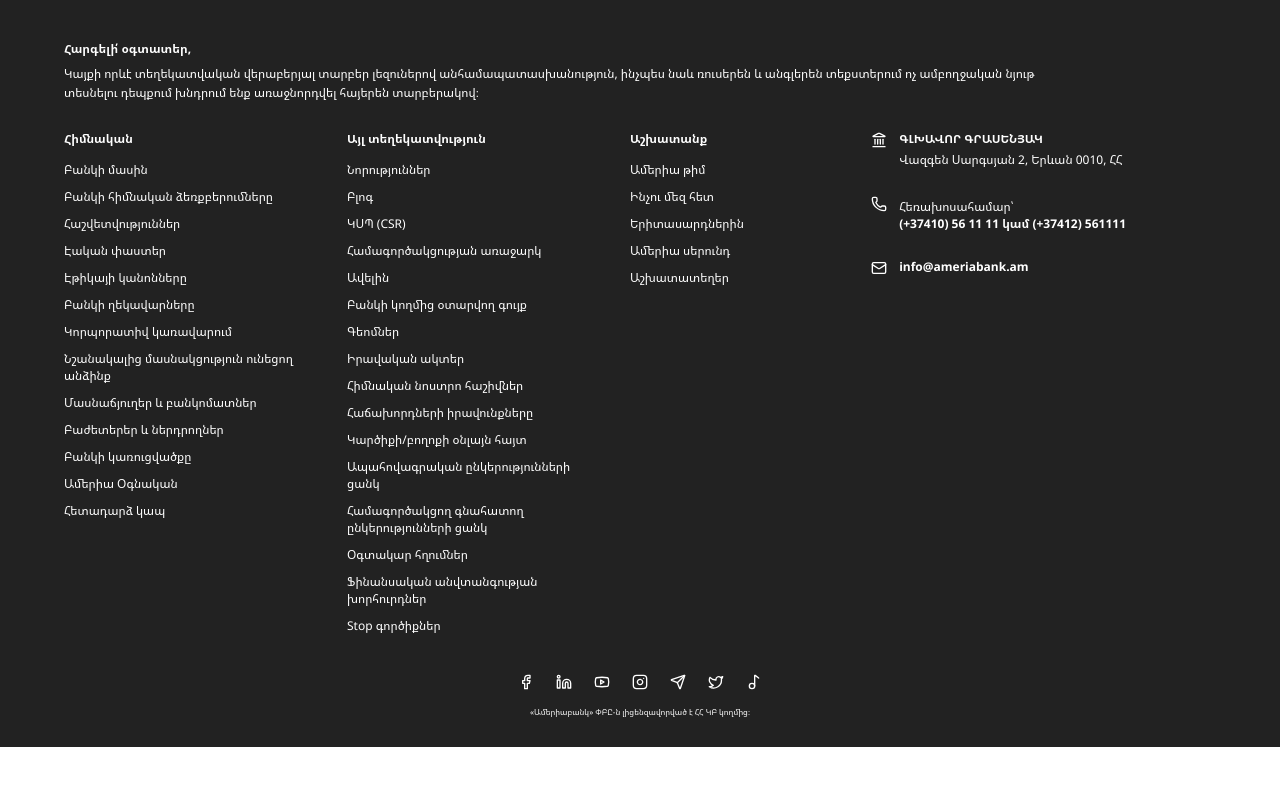
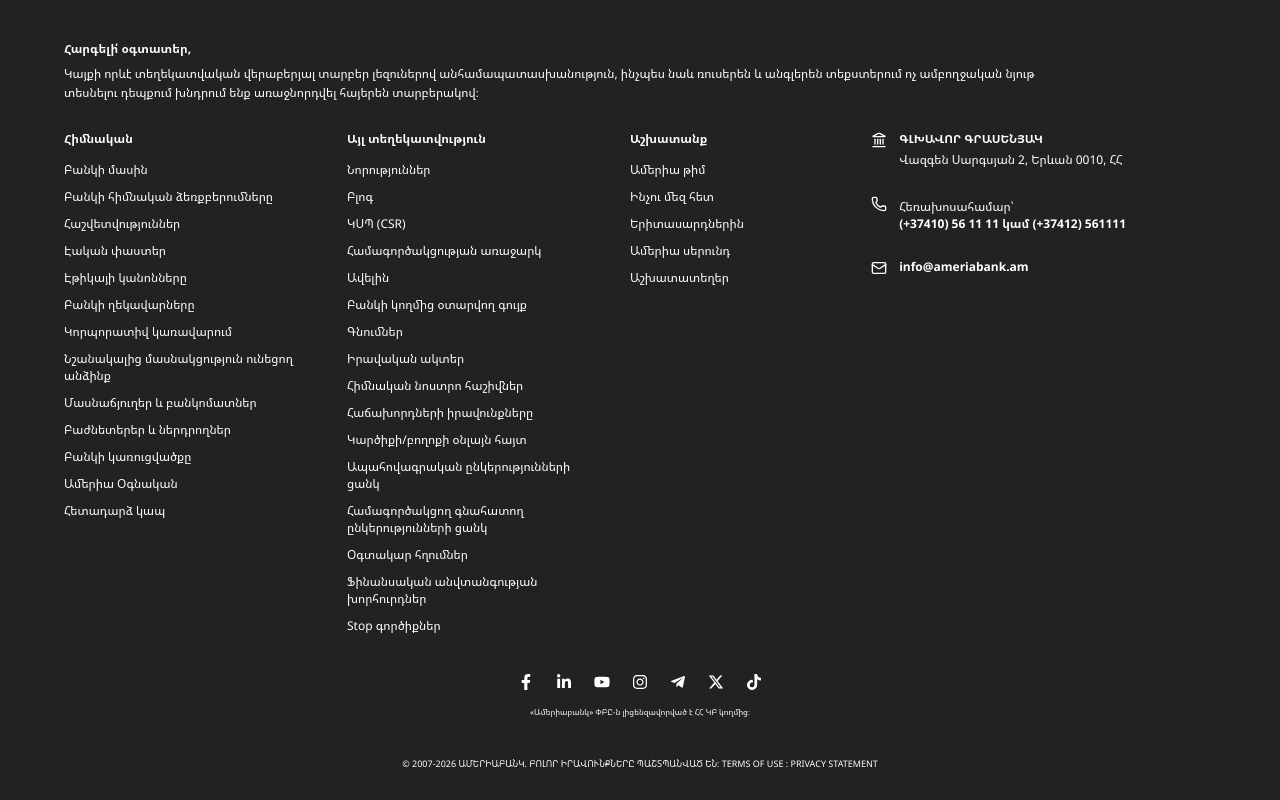
Before and after one commit to Artur-2013/AmeriaBank, a React (Vite) app in the folder Ameriabank/: page / in a window 1280 px wide. Shown: the part 3982-4782 px from the top of the page. Before the commit the page ends 4729 px from the top, so only its background shows below. Built offline with nearby package versions, Linux system fonts and the light colour scheme.

Commit message:
AllFooter

```diff
--- a/Ameriabank/package.json
+++ b/Ameriabank/package.json
@@ -12,7 +12,8 @@
   "dependencies": {
     "lucide-react": "^1.73.0",
     "react": "^19.3.1",
-    "react-dom": "^19.3.1"
+    "react-dom": "^19.3.1",
+    "react-icons": "^5.7.0"
   },
   "devDependencies": {
     "@types/react": "^19.3.0",
--- a/Ameriabank/src/components/Footer/Footer.css
+++ b/Ameriabank/src/components/Footer/Footer.css
@@ -78,6 +78,11 @@
   font-size: 8px;
   text-align: center;
 }
+.footer__copyright {
+  margin: 40px 0 0;
+  font-size: 9px;
+  text-align: center;
+}
 @media (max-width: 900px) {
   .footer {
     padding: 40px 24px 24px;
--- a/Ameriabank/src/components/Footer/Footer.jsx
+++ b/Ameriabank/src/components/Footer/Footer.jsx
@@ -1,6 +1,15 @@
-import "./Footer.css";
 import FooterColumn from "./FooterColumn";
 import FooterContacts from "./FooterContacts";
+import {
+  FaFacebookF,
+  FaLinkedinIn,
+  FaYoutube,
+  FaInstagram,
+  FaTelegramPlane,
+  FaTiktok,
+} from "react-icons/fa";
+import { FaXTwitter } from "react-icons/fa6";
+import "./Footer.css";
 
 const mainLinks = [
   "Բանկի մասին",
@@ -12,11 +21,12 @@ const mainLinks = [
   "Կորպորատիվ կառավարում",
   "Նշանակալից մասնակցություն ունեցող անձինք",
   "Մասնաճյուղեր և բանկոմատներ",
-  "Բաժետերեր և ներդրողներ",
+  "Բաժնետերեր և ներդրողներ",
   "Բանկի կառուցվածքը",
   "Ամերիա Օգնական",
   "Հետադարձ կապ",
 ];
+
 const infoLinks = [
   "Նորություններ",
   "Բլոգ",
@@ -24,7 +34,7 @@ const infoLinks = [
   "Համագործակցության առաջարկ",
   "Ավելին",
   "Բանկի կողմից օտարվող գույք",
-  "Գեոմներ",
+  "Գնումներ",
   "Իրավական ակտեր",
   "Հիմնական նոստրո հաշիվներ",
   "Հաճախորդների իրավունքները",
@@ -35,6 +45,7 @@ const infoLinks = [
   "Ֆինանսական անվտանգության խորհուրդներ",
   "Stop գործիքներ",
 ];
+
 const careerLinks = [
   "Ամերիա թիմ",
   "Ինչու մեզ հետ",
@@ -42,17 +53,17 @@ const careerLinks = [
   "Ամերիա սերունդ",
   "Աշխատատեղեր",
 ];
-import { Facebook, Linkedin, Youtube, Instagram, Send, Twitter, Music2 } from "lucide-react";
 
 const socials = [
-  { name: "Facebook", icon: Facebook, href: "#" },
-  { name: "LinkedIn", icon: Linkedin, href: "#" },
-  { name: "YouTube", icon: Youtube, href: "#" },
-  { name: "Instagram", icon: Instagram, href: "#" },
-  { name: "Telegram", icon: Send, href: "#" },
-  { name: "X", icon: Twitter, href: "#" },
-  { name: "TikTok", icon: Music2, href: "#" },
+  { name: "Facebook", icon: FaFacebookF, href: "#" },
+  { name: "LinkedIn", icon: FaLinkedinIn, href: "#" },
+  { name: "YouTube", icon: FaYoutube, href: "#" },
+  { name: "Instagram", icon: FaInstagram, href: "#" },
+  { name: "Telegram", icon: FaTelegramPlane, href: "#" },
+  { name: "X", icon: FaXTwitter, href: "#" },
+  { name: "TikTok", icon: FaTiktok, href: "#" },
 ];
+
 export default function Footer() {
   return (
     <footer className="footer">
@@ -69,6 +80,7 @@ export default function Footer() {
         <FooterColumn title="Աշխատանք" links={careerLinks} />
         <FooterContacts />
       </div>
+
       <div className="footer__socials">
         {socials.map(({ name, icon: Icon, href }) => (
           <a key={name} href={href} aria-label={name}>
@@ -80,6 +92,11 @@ export default function Footer() {
       <p className="footer__legal">
         «Ամերիաբանկ» ՓԲԸ-ն լիցենզավորված է ՀՀ ԿԲ կողմից։
       </p>
+
+      <p className="footer__copyright">
+        © 2007-2026 ԱՄԵՐԻԱԲԱՆԿ. ԲՈԼՈՐ ԻՐԱՎՈՒՆՔՆԵՐԸ ՊԱՇՏՊԱՆՎԱԾ ԵՆ։{" "}
+        <a href="#">TERMS OF USE</a> : <a href="#">PRIVACY STATEMENT</a>
+      </p>
     </footer>
   );
 }
```
Also changed, not shown: 1 other file (tests, documents, lock files or other folders). Lines whose indentation alone changed are shown as unchanged.
